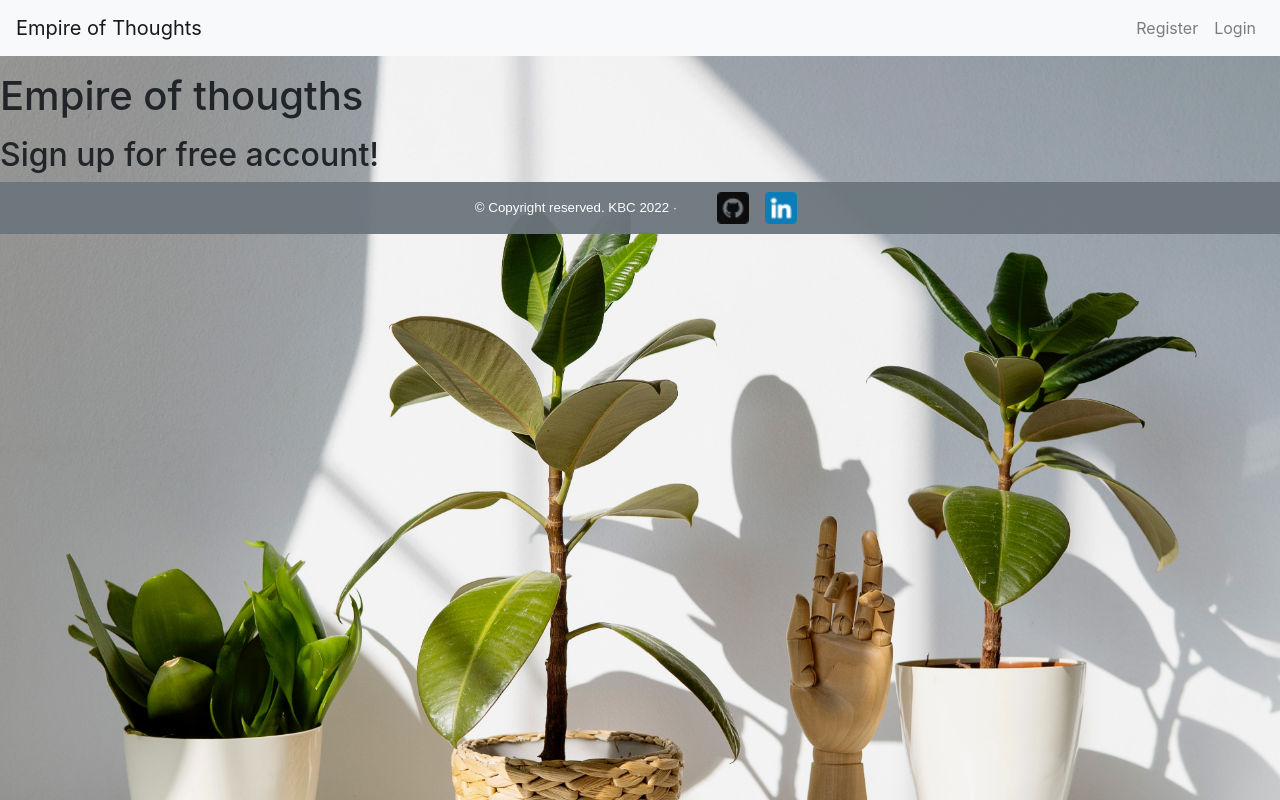
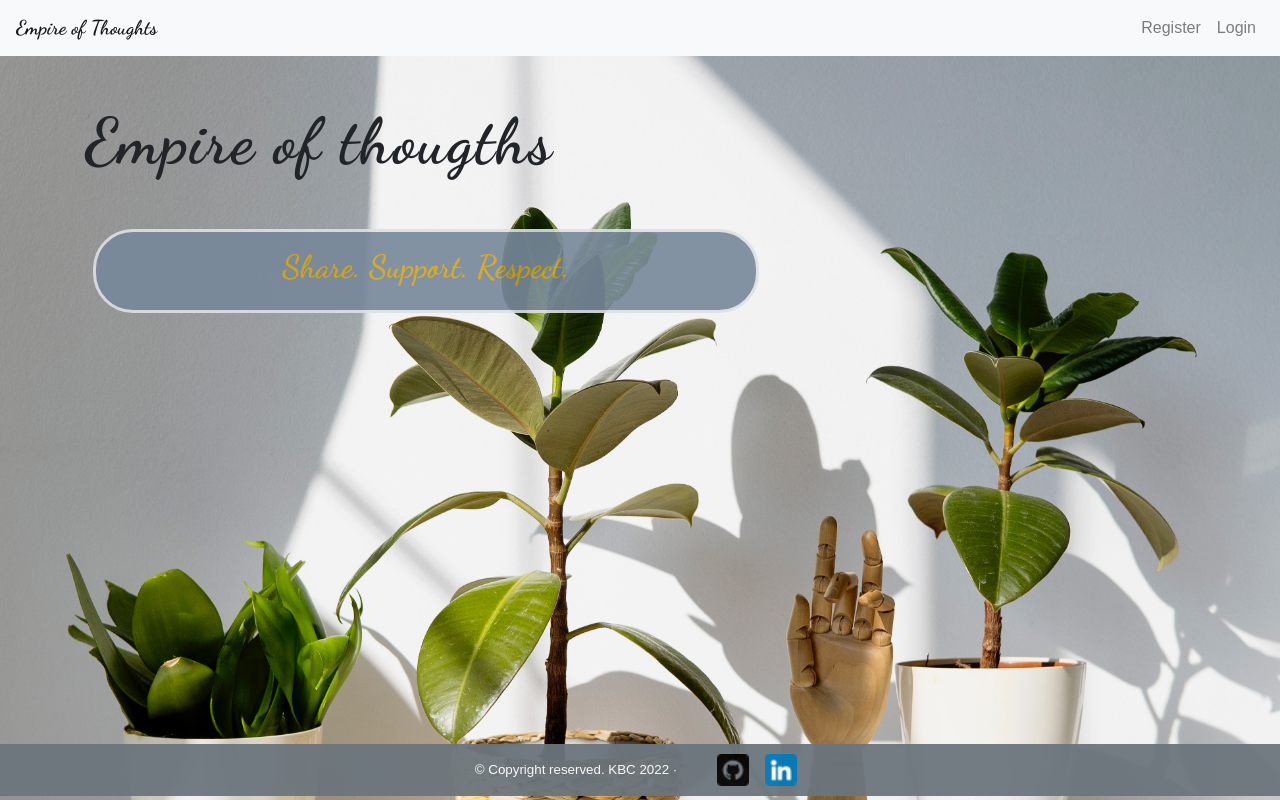
Before and after one commit to KlaudiaBC/FST-Project-Empire-of-Thoughts, a Django app: page / in a window 1280 px wide. Run offline with Django 3.2, Linux system fonts and the light colour scheme; parts of the project's set-up code (start-up, migrations or seed data) failed here and were passed over.

Commit message:
Add font for logo and style landing page

```diff
--- a/static/css/style.css
+++ b/static/css/style.css
@@ -3,11 +3,21 @@ body {
     background-repeat: no-repeat;
     background-attachment: fixed;
     background-size: cover;
-    background-position-y: 40%;
+    background-position-y: 30%;
+    font-family: sans-serif;
+}
+
+.logo {
+    font-family: 'Dancing Script', cursive;
+}
+
+.logo-lg {
+    font-size: 400%;
+    letter-spacing: 0.1rem;
 }
 
 h1 {
-    margin: 1rem 0 1rem 0;
+    margin: 3rem 0 1rem 0;
 }
 
 .row {
@@ -37,6 +47,18 @@ h1 {
     border-radius: 2%;
     background-color: aliceblue;
     opacity: .9;
+}
+
+.container-light-grey {
+    background-color: lightslategray;
+    color: #d3a313;
+    width: 60%;
+    padding: 1rem;
+    border-radius: 40px;
+}
+
+.container-lg {
+    height: 40rem;
 }
 
 .container-box {
@@ -89,7 +111,13 @@ h1 {
 
 /* media query */
 @media (min-width: 40em) {
+    body {
+        background-position-y: 40%;
+    }
     .footer p {
         padding-right: 2rem;
     }
+    .container-light-grey {
+        width: 60%;
+    }
 }
--- a/templates/add_post.html
+++ b/templates/add_post.html
@@ -5,7 +5,7 @@
 <div class="row">
     <div class="container container-light">
         <div>
-            <h1>Add New Post:</h1>
+            <h1 class="logo">Add New Post:</h1>
         </div>
         <div class="form-group">
             <form method="POST">
--- a/templates/base.html
+++ b/templates/base.html
@@ -15,6 +15,12 @@
   <link rel="stylesheet" href="https://cdn.jsdelivr.net/npm/bootstrap@4.6.2/dist/css/bootstrap.min.css"
     integrity="sha384-xOolHFLEh07PJGoPkLv1IbcEPTNtaed2xpHsD9ESMhqIYd0nLMwNLD69Npy4HI+N" crossorigin="anonymous">
   <link rel="stylesheet" href="{% static 'css/style.css' %}">
+
+  <!-- Google fonts -->
+  <link rel="preconnect" href="https://fonts.googleapis.com">
+  <link rel="preconnect" href="https://fonts.gstatic.com" crossorigin>
+  <link href="https://fonts.googleapis.com/css2?family=Dancing+Script:wght@700&display=swap" rel="stylesheet">
+
 </head>
 
 <body class="d-flex flex-column h-100 main-bg">
@@ -22,7 +28,7 @@
   <!-- Navbar -->
 
   <nav class="navbar navbar-expand-lg navbar-light bg-light">
-    <a class="navbar-brand d-lg-inline-block" href="{% url 'home' %}">Empire of Thoughts</a>
+    <a class="navbar-brand d-lg-inline-block logo" href="{% url 'home' %}">Empire of Thoughts</a>
     <!-- Collapse button -->
     <button class="navbar-toggler" type="button" data-toggle="collapse" data-target="#navbarSupportedContent"
       aria-controls="navbarSupportedContent" aria-expanded="false" aria-label="Toggle navigation">
@@ -76,12 +82,12 @@
     </div>
     <div class="sm-icons">
       <a href="https://github.com/KlaudiaBC" title="GitHub" target="_blank"><img
-          src="https://github.com/KlaudiaBC/JavaScript-Essentials-Project-SpaceJack/blob/main/assets/images/github.png?raw=true"
+          src="https://github.com/KlaudiaBC/FST-Project-Empire-of-Thoughts/blob/main/static/images/github.png?raw=true"
           alt="GitHub"></a>
     </div>
     <div class="sm-icons">
       <a href="https://www.linkedin.com/in/klaudia-blaize-coar/" title="LinkedIn" target="_blank"><img
-          src="https://github.com/KlaudiaBC/JavaScript-Essentials-Project-SpaceJack/blob/main/assets/images/linkedin.png?raw=true"
+          src="https://github.com/KlaudiaBC/FST-Project-Empire-of-Thoughts/blob/main/static/images/linkedin.png?raw=true"
           alt="LinkedIn"></a>
     </div>
   </footer>
--- a/templates/index.html
+++ b/templates/index.html
@@ -12,7 +12,7 @@
                     Featured
                 </div>
                 <div class="card-body">
-                    <h5 class="card-title">{{ post.title }}</h5>
+                    <h5 class="card-title logo">{{ post.title }}</h5>
                     <small>
                         <p class="card-text">Written by: {{ post.author }} on {{ post.created_on }}</p>
                     </small>
@@ -33,9 +33,14 @@
 </div>
 
 {% else %}
-<div>
-    <h1>Empire of thougths</h1>
-    <h2>Sign up for free account!</h2>
+<div class="container-lg">
+    <div>
+        <h1 class="logo logo-lg">Empire of thougths</h1>
+    </div>
+    <br />
+    <div class="logo container-light container-light-grey row">
+        <h2>Share. Support. Respect.</h2>
+    </div>
 </div>
 
 {% endif %}
--- a/templates/post_view.html
+++ b/templates/post_view.html
@@ -4,7 +4,7 @@
 <div class="row">
     <div class="container container-light col-8">
         <div>
-            <h1 class="post-title"> {{ post.title }} </h1>
+            <h1 class="post-title logo"> {{ post.title }} </h1>
             <p class="post-subtitle">Author: {{ post.author }} | Created on: {{ post.created_on }} </p>
         </div>
         <div>
--- a/templates/update_post.html
+++ b/templates/update_post.html
@@ -5,7 +5,7 @@
 <div class="row">
     <div class="container container-light">
         <div>
-            <h1>Edit your post</h1>
+            <h1 class="logo">Edit your post</h1>
         </div>
         <div class="form-group">
             <form method="POST">
```
